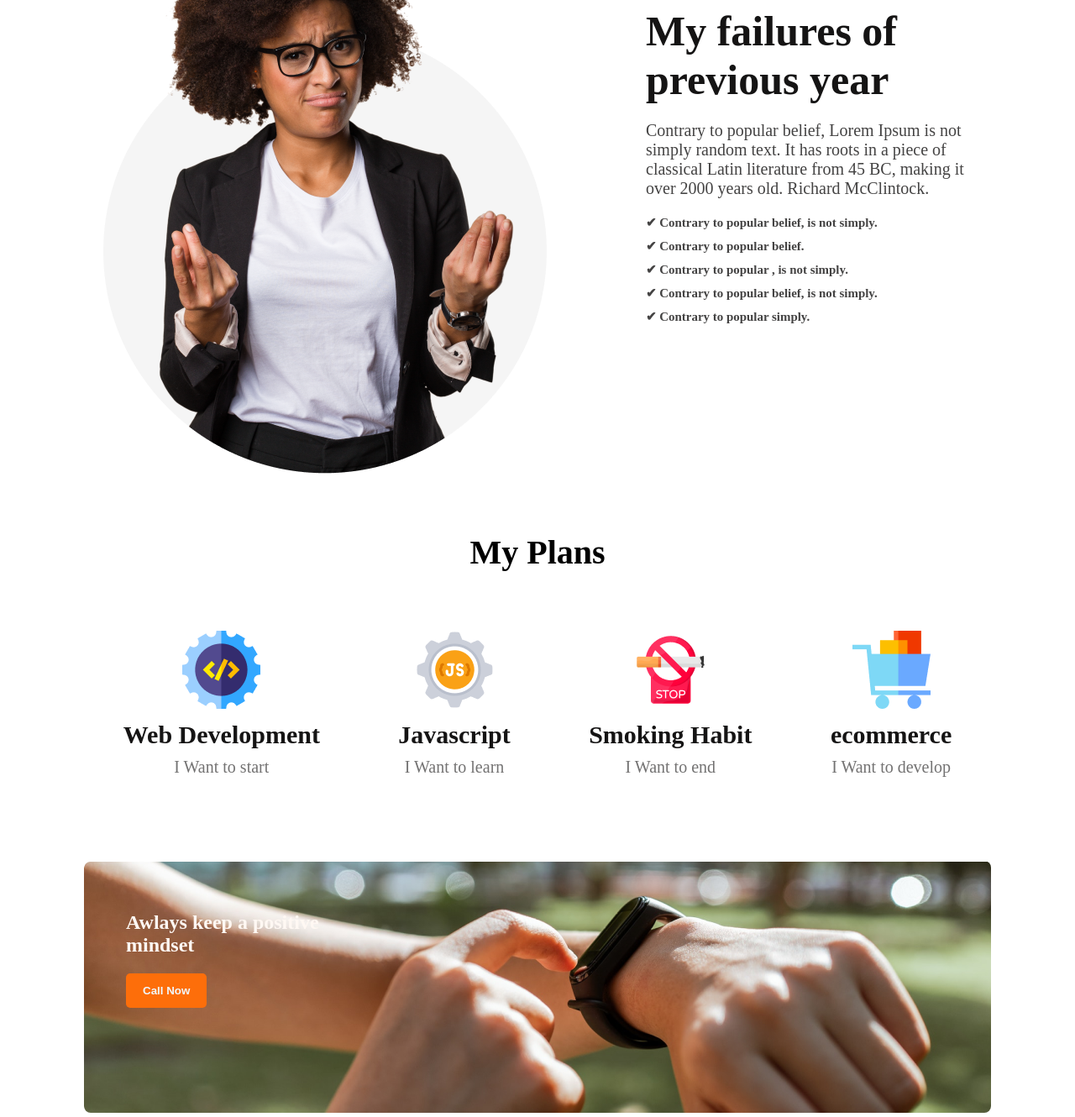
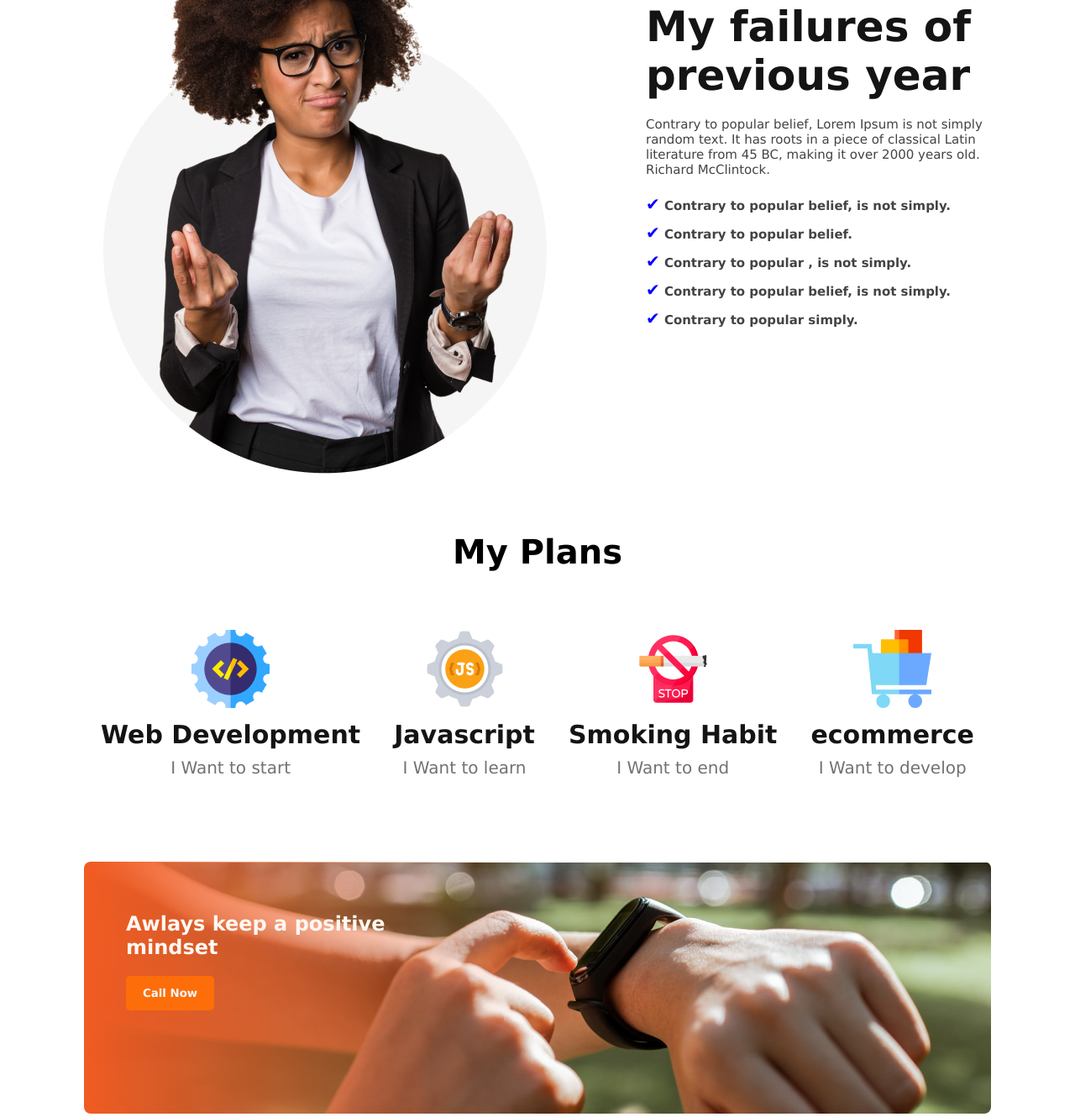
Before and after one commit to MozammelHosen/WEB-7-Assigment-1, a plain HTML site: page index.html in a window 1280 px wide. Shown: the part 960-2290 px from the top of the page at 84% size. Drawn offline with Linux system fonts and the light colour scheme.

Commit message:
work compelete

```diff
--- a/index.html
+++ b/index.html
@@ -11,7 +11,7 @@
 
 <body>
     <header class="banner">
-        <div class="banner-ti">
+        <div class="banner-tittle">
             <h1>All Thinks Are <br>Possible If You <br>believe</h1>
             <p>There are many variations of passages of Lorem <br> Ipsum available, but the majority have suffered
                 alteration
@@ -29,11 +29,11 @@
                     roots in a piece of
                     classical Latin literature from 45 BC, making it over 2000 years old. Richard McClintock.</p>
                 <div class="person-sub-description">
-                    <h5> &#10004; Contrary to popular belief, is not simply.</h5>
-                    <h5> &#10004; Contrary to popular belief.</h5>
-                    <h5> &#10004; Contrary to popular , is not simply.</h5>
-                    <h5> &#10004; Contrary to popular belief, is not simply.</h5>
-                    <h5> &#10004; Contrary to popular simply.</h5>
+                    <h5><span>&#10004;</span> Contrary to popular belief, is not simply.</h5>
+                    <h5><span>&#10004;</span> Contrary to popular belief.</h5>
+                    <h5><span>&#10004;</span> Contrary to popular , is not simply.</h5>
+                    <h5><span>&#10004;</span> Contrary to popular belief, is not simply.</h5>
+                    <h5><span>&#10004;</span> Contrary to popular simply.</h5>
                 </div>
             </div>
         </section>
--- a/style.css
+++ b/style.css
@@ -1,5 +1,16 @@
 * {
     margin: 0;
+    font-family: Verdana, Geneva, Tahoma, sans-serif;
+}
+
+/* All use Btn */
+.btn {
+    background-color: #FD6E0A;
+    color: aliceblue;
+    padding: 13px 20px;
+    border: none;
+    border-radius: 5px;
+    font-weight: 700;
 }
 
 /* Banner */
@@ -11,16 +22,16 @@
     height: 100vh;
 }
 
-.banner-ti {
+.banner-tittle {
     text-align: right;
     padding: 100px 130px;
 }
 
-.banner-ti h1 {
+.banner-tittle h1 {
     font-size: 50px;
 }
 
-.banner-ti p {
+.banner-tittle p {
     margin-top: 10px;
     margin-bottom: 20px;
 }
@@ -46,8 +57,8 @@ main {
 }
 
 .person-description {
-    font-size: 20px;
-    font-weight: 500;
+    font-size: 15px;
+    font-weight: 400;
     color: #444343;
     margin: 20px 0;
 
@@ -57,6 +68,11 @@ main {
     font-size: 18px;
     font-weight: 400;
     color: #444343;
+}
+
+.person-sub-description span {
+    color: blue;
+    font-size: 20px;
 }
 
 .person-sub-description,
@@ -98,7 +114,7 @@ h5 {
 /* Awlays-banner */
 
 .awlays-banner {
-    background-image: url("/images/watch.png");
+    background-image: linear-gradient(90deg, #F15B22 0%, rgba(241, 91, 34, 0) 50%), url("/images/watch.png");
     height: 300px;
     border-radius: 8px;
 
@@ -217,12 +233,3 @@ input {
     border: 1px solid orange;
     width: 100%;
 }
-
-.btn {
-    background-color: #FD6E0A;
-    color: aliceblue;
-    padding: 13px 20px;
-    border: none;
-    border-radius: 5px;
-    font-weight: 700;
-}
```
Also changed, not shown: images/my.png (deleted).
